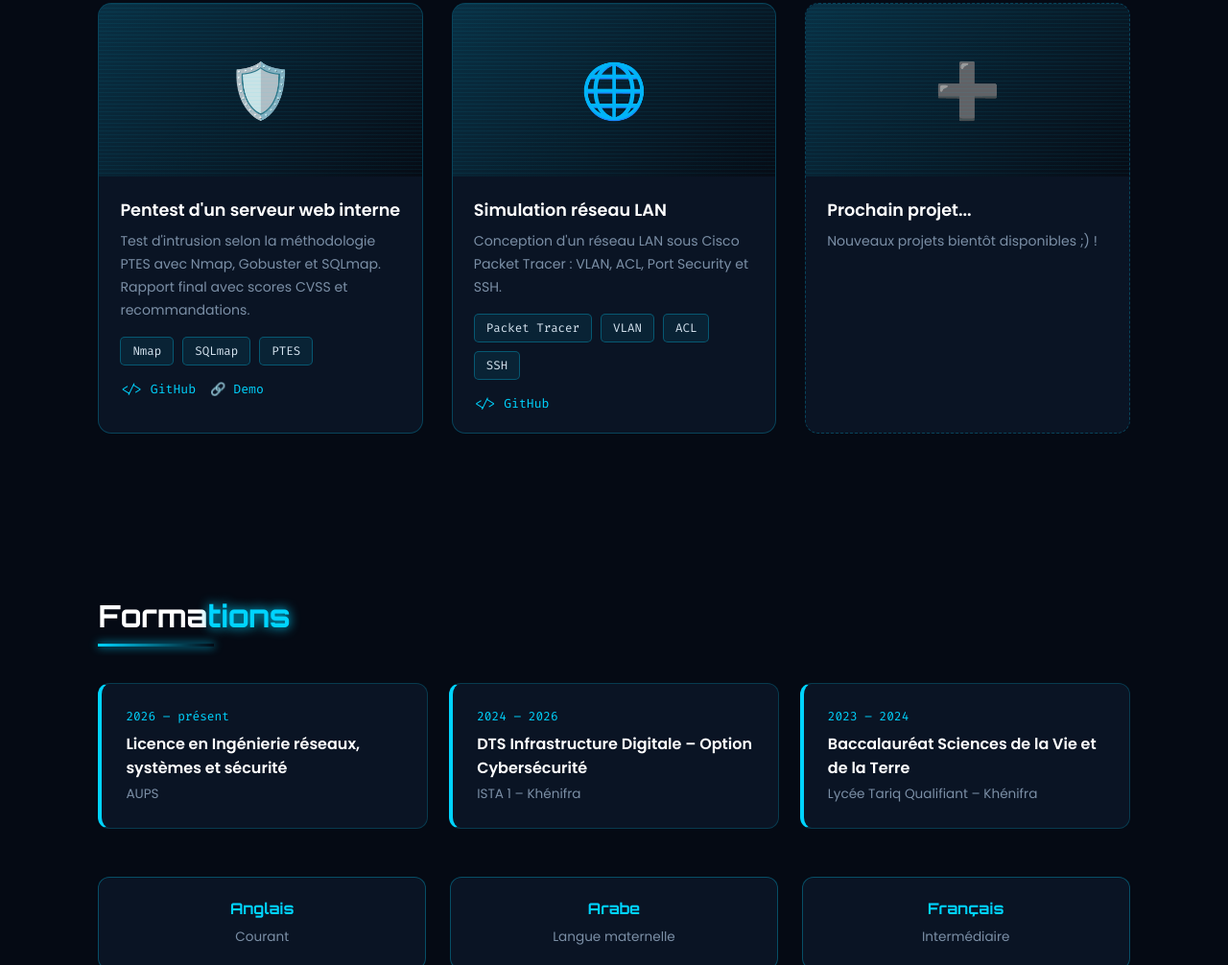
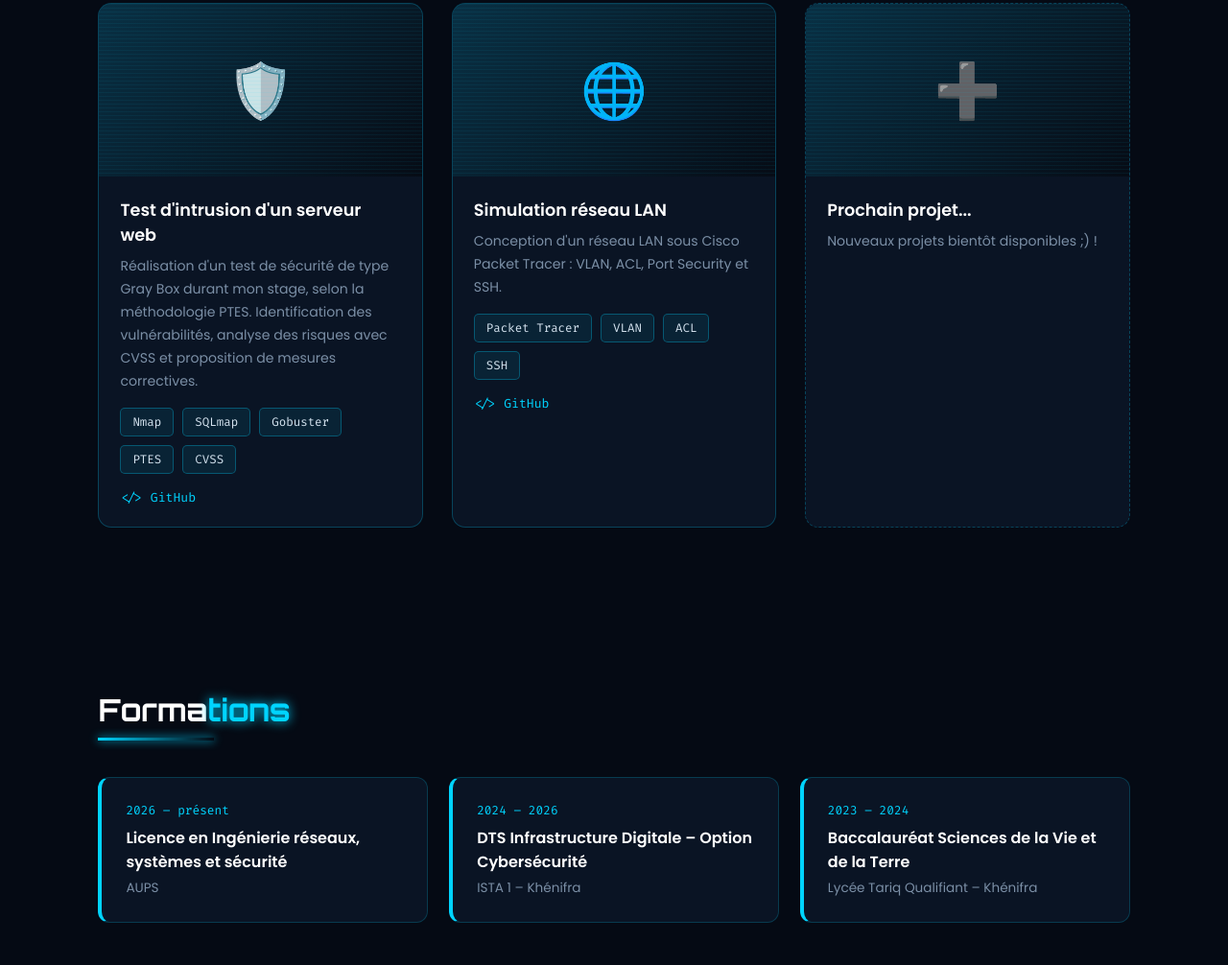
Before and after one commit to lekouisamal/MY-PORTFOLIO, a plain HTML site: page index.html in a window 1280 px wide. Shown: the part 3781-4787 px from the top of the page at 96% size. Drawn offline with Linux system fonts and the light colour scheme.

Commit message:
Update index.html

```diff
--- a/index.html
+++ b/index.html
@@ -514,16 +514,33 @@ footer span{color:var(--neon)}
   <div class="projects-grid" id="projectsGrid">
 
 
-    <!-- PROJECT TEMPLATE  -->
+<!-- PROJET : WEB SECURITY ASSESSMENT -->
 <div class="project reveal tilt">
   <div class="project-img">🛡️</div>
+
   <div class="project-body">
-        <h3>Pentest d'un serveur web interne</h3>
-        <p>Test d'intrusion selon la méthodologie PTES avec Nmap, Gobuster et SQLmap. Rapport final avec scores CVSS et recommandations.</p>
-        <div class="tags"><span class="tag">Nmap</span><span class="tag">SQLmap</span><span class="tag">PTES</span></div>
+    <h3>Test d'intrusion d'un serveur web</h3>
+
+    <p>
+      Réalisation d'un test de sécurité de type Gray Box
+      durant mon stage, selon la méthodologie PTES.
+      Identification des vulnérabilités, analyse des risques
+      avec CVSS et proposition de mesures correctives.
+    </p>
+
+    <div class="tags">
+      <span class="tag">Nmap</span>
+      <span class="tag">SQLmap</span>
+      <span class="tag">Gobuster</span>
+      <span class="tag">PTES</span>
+      <span class="tag">CVSS</span>
+    </div>
+
     <div class="project-links">
-          <a href="https://github.com/TON-USERNAME/TON-REPO" target="_blank">&lt;/&gt; GitHub</a>
-          <a href="#" target="_blank">🔗 Demo</a>
+      <a href="https://github.com/lekouisamal/WEB-SECURITY-ASSESSMENT"
+         target="_blank" rel="noopener noreferrer">
+        &lt;/&gt; GitHub
+      </a>
     </div>
   </div>
 </div>
```
Lines whose indentation alone changed are shown as unchanged.
